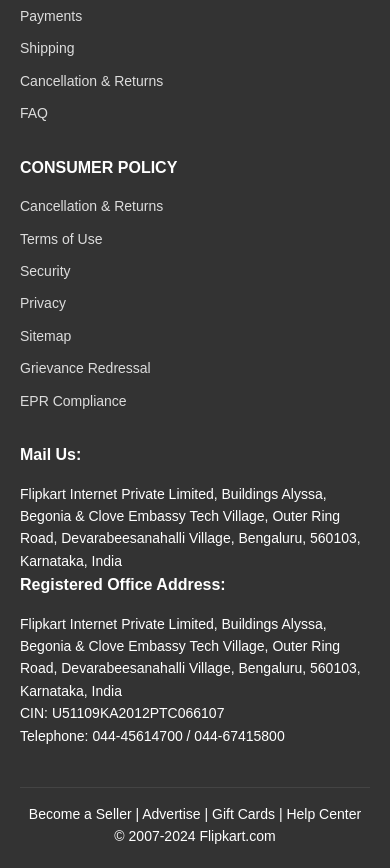
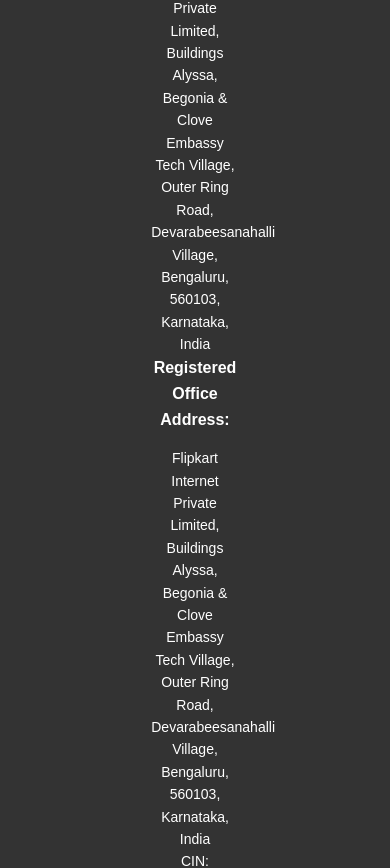
Before and after one commit to Rajarajeshwari-B/flipkart-website, a React (Create React App) app: page / in a window 390 px wide. Shown: the part 7341-8209 px from the top of the page. Built offline with nearby package versions, Linux system fonts and the light colour scheme; the HTML template or start-up script is replaced by a standard one.

Commit message:
Update Footer.css

```diff
--- a/src/Footer.css
+++ b/src/Footer.css
@@ -78,18 +78,38 @@
 }
 
 @media (max-width: 768px) {
+  /* Footer Container: Align sections horizontally on small screens */
   .footer-container {
-      flex-direction: column;
-      align-items: center;
+    flex-direction: row; /* Changed from column to row */
+    justify-content: center; /* Center align the sections horizontally */
   }
 
   .footer-section {
-      width: 100%;
-      margin-bottom: 20px;
+    width: 25%; /* Adjust section width to fit 4 items horizontally */
+    margin-bottom: 0; /* Remove bottom margin to prevent extra space between sections */
+    text-align: center; /* Center text in each footer section */
   }
 
+  /* Footer Bottom: Align content horizontally */
   .footer-bottom {
-      flex-direction: column;
+    flex-direction: row; /* Changed from column to row */
+    justify-content: space-between;
     align-items: center;
+    width: 100%;
+  }
+
+  .footer-bottom-left,
+  .footer-bottom-right {
+    text-align: left; /* Align left for both sections */
+  }
+
+  .footer-icons {
+    margin-top: 0; /* Remove margin for icon alignment */
+  }
+
+  .footer-icons img {
+    margin-left: 10px;
+    width: 25px; /* Slightly smaller icons */
+    height: 25px; /* Slightly smaller icons */
   }
 }
```
Lines whose indentation alone changed are shown as unchanged.
